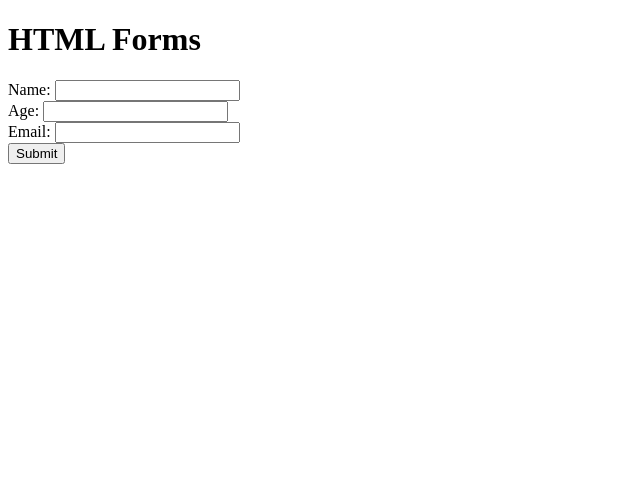
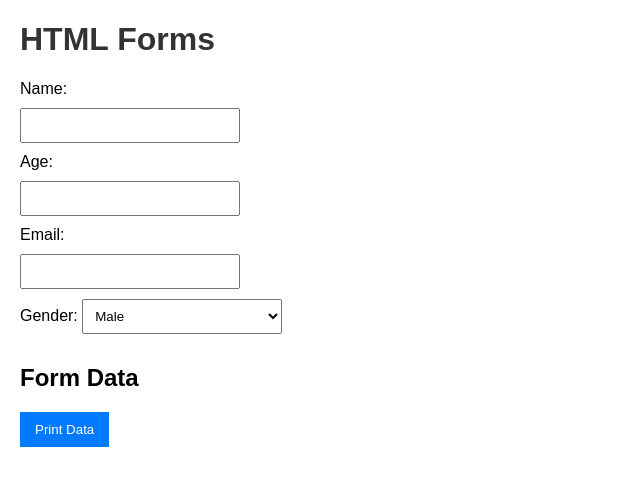
Before and after one commit to thakurabhishekgit/CCC, a plain HTML site: page HTML/Forms.html in a window 1280 px wide. Shown: the whole page, without its empty margins (0-640 px from the left). Drawn offline with Linux system fonts and the light colour scheme.

Commit message:
form with basic javascript

```diff
--- a/HTML/Forms.html
+++ b/HTML/Forms.html
@@ -17,7 +17,63 @@
         <label for="email">Email:</label>
         <input type="email" id="email" name="email" required>
         <br>
-        <input type="submit" value="Submit">
+        <label for="gender">Gender:
+            <select id="gender" name="gender">
+                <option value="male">Male</option>
+                <option value="female">Female</option>
+                <option value="other">Other</option>
+            </select>
+        </label>
+
     </form>
+
+    <h2>Form Data</h2>
+    <p id="formData"></p>
+    <button onclick="printData()">Print Data</button>
+    <script>
+        function printData() {
+            let name = document.getElementById('name').value;
+            let age = document.getElementById('age').value;
+            let email = document.getElementById('email').value;
+            document.getElementById('formData').innerText = `Name: ${name}, Age: ${age}, Email: ${email}`;
+            console.log(`Name: ${name}, Age: ${age}, Email: ${email}`);
+        }
+    </script>
+
+    <style>
+        body {
+            font-family: Arial, sans-serif;
+            margin: 20px;
+        }
+        h1 {
+            color: #333;
+        }
+        form {
+            margin-bottom: 20px;
+        }
+        label {
+            display: block;
+            margin-bottom: 10px;
+        }
+        input, select {
+            width: 200px;
+            padding: 8px;
+            margin-bottom: 10px;
+        }
+        button {
+            padding: 10px 15px;
+            background-color: #007BFF;
+            color: white;
+            border: none;
+            cursor: pointer;
+        }
+        button:hover {
+            background-color: #0056b3;
+        }
+        #formData {
+            margin-top: 20px;
+            font-weight: bold;
+        }
+    </style>
 </body>
 </html>
```
